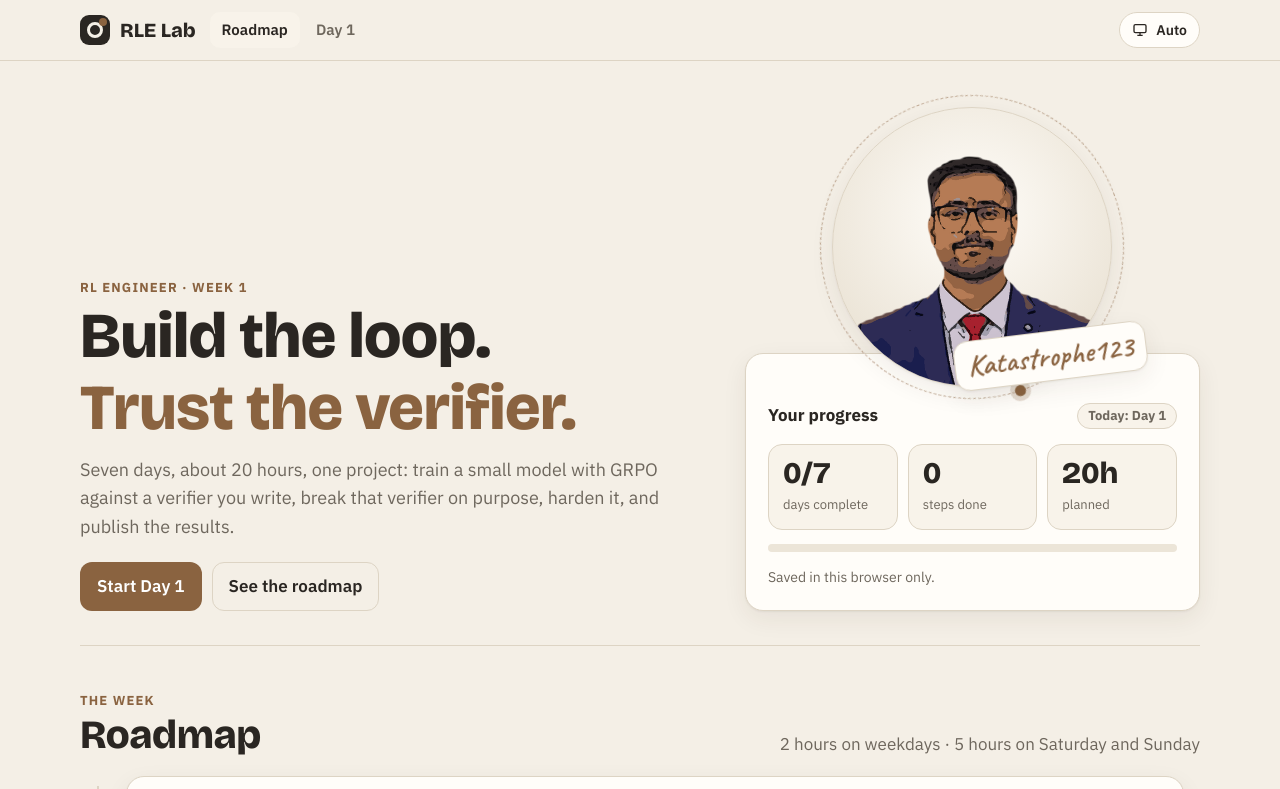
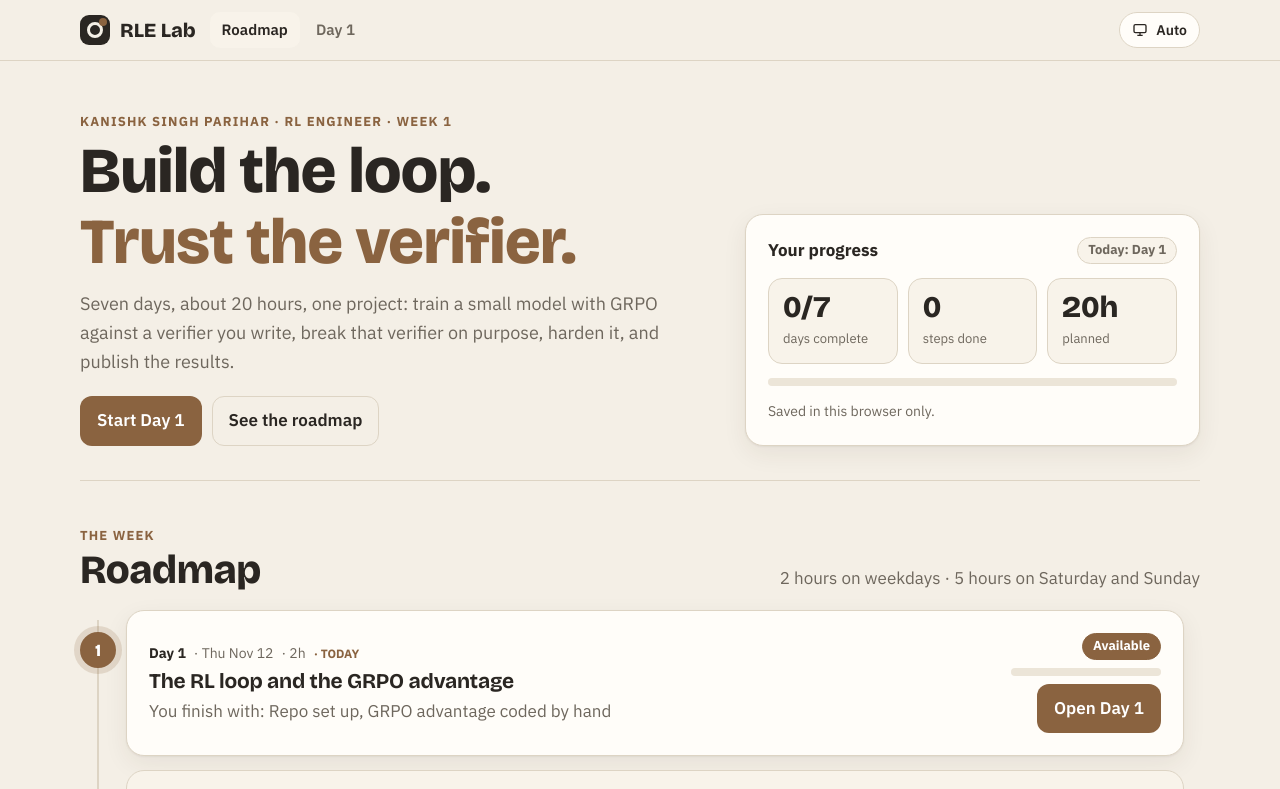
Before and after one commit to Katastrophe123/RLE-Lab, a plain HTML site: page index.html in a window 1280 px wide. Shown: the top 789 px of the page. Drawn offline with nearby package versions, Linux system fonts and the light colour scheme.

Commit message:
Remove hero portrait; add Kanishk Singh Parihar as author
- Drop the illustrated avatar, its styles and the signature font
- Show the author's name in the hero, footers and page metadata

```diff
--- a/index.html
+++ b/index.html
@@ -4,11 +4,12 @@
 <meta charset="utf-8">
 <meta name="viewport" content="width=device-width, initial-scale=1">
 <title>RLE Lab</title>
-<meta name="description" content="A one-week, hands-on path to building RL training loops and verifiers you can trust.">
+<meta name="author" content="Kanishk Singh Parihar">
+<meta name="description" content="Kanishk Singh Parihar's one-week, hands-on path to building RL training loops and verifiers you can trust.">
 <script>(function(){var t=null;try{t=localStorage.getItem("rle-theme")}catch(e){}if(!t){try{t=JSON.parse(window.name||"{}")["rle-theme"]}catch(e){}}if(t&&t!=="system")document.documentElement.setAttribute("data-mode",t)})()</script>
 <link rel="preconnect" href="https://fonts.googleapis.com">
 <link rel="preconnect" href="https://fonts.gstatic.com" crossorigin>
-<link href="https://fonts.googleapis.com/css2?family=Bricolage+Grotesque:opsz,wght@12..96,700;12..96,800&family=Caveat:wght@600&family=IBM+Plex+Mono:wght@400;600&family=IBM+Plex+Sans:wght@400;500;600;700&display=swap" rel="stylesheet">
+<link href="https://fonts.googleapis.com/css2?family=Bricolage+Grotesque:opsz,wght@12..96,700;12..96,800&family=IBM+Plex+Mono:wght@400;600&family=IBM+Plex+Sans:wght@400;500;600;700&display=swap" rel="stylesheet">
 <link rel="stylesheet" href="assets/site.css">
 <script src="assets/site.js" defer></script>
 <style>
@@ -21,16 +22,6 @@
 .stat b { display: block; font-family: var(--display); font-size: 30px; font-weight: 800; font-variant-numeric: tabular-nums; line-height: 1.1; }
 .stat span { color: var(--muted); font-size: 13px; }
 
-.side { display: grid; gap: 0; }
-.avatar { position: relative; width: min(280px, 72%); aspect-ratio: 1; margin: 0 auto -34px; z-index: 1; }
-.avatar .disc { position: absolute; inset: 0; border-radius: 50%; background: radial-gradient(circle at 50% 38%, var(--surface) 0%, var(--bg-2) 72%); border: 1px solid var(--line); box-shadow: var(--shadow); overflow: hidden; }
-.avatar .disc img { position: absolute; left: -22%; top: 6%; width: 144%; height: auto; animation: breathe 6s ease-in-out infinite; transform-origin: 50% 100%; }
-.avatar .orbit { position: absolute; inset: -12px; border-radius: 50%; border: 1.5px dashed color-mix(in srgb, var(--accent) 55%, transparent); animation: spin 26s linear infinite; }
-.avatar .orbit::after { content: ""; position: absolute; top: 50%; right: -6px; width: 11px; height: 11px; border-radius: 50%; background: var(--accent); box-shadow: 0 0 0 5px color-mix(in srgb, var(--accent) 22%, transparent); }
-.sig { position: absolute; right: -34px; bottom: 6px; transform: rotate(-7deg); font-family: "Caveat", "Segoe Script", cursive; font-size: 30px; font-weight: 600; color: var(--eyebrow); background: var(--surface); border: 1px solid var(--line); border-radius: 14px; padding: 0 12px; box-shadow: var(--shadow); white-space: nowrap; }
-@keyframes spin { to { transform: rotate(360deg); } }
-@keyframes breathe { 0%, 100% { transform: translateY(0) scale(1); } 50% { transform: translateY(-4px) scale(1.012); } }
-.side .summary { padding-top: 48px; }
 .section-head { display: flex; justify-content: space-between; align-items: end; gap: 12px; flex-wrap: wrap; margin: 40px 0 18px; }
 
 /* roadmap */
@@ -83,7 +74,7 @@
 <main>
   <section class="hero">
     <div>
-      <span class="eyebrow">RL Engineer · Week 1</span>
+      <span class="eyebrow">Kanishk Singh Parihar · RL Engineer · Week 1</span>
       <h1>Build the loop. <em>Trust the verifier.</em></h1>
       <p class="lead">Seven days, about 20 hours, one project: train a small model with GRPO against a verifier you write, break that verifier on purpose, harden it, and publish the results.</p>
       <div class="row" style="margin-top:20px">
@@ -91,13 +82,7 @@
         <a class="btn ghost" href="#roadmap">See the roadmap</a>
       </div>
     </div>
-    <div class="side">
-      <figure class="avatar" style="margin-top:0">
-        <span class="orbit" aria-hidden="true"></span>
-        <span class="disc"><img src="assets/avatar.png" alt="Illustrated portrait of Katastrophe123 in a navy suit and red tie" width="720" height="720"></span>
-        <figcaption class="sig">Katastrophe123</figcaption>
-      </figure>
-      <div class="summary card">
+    <div class="summary card">
       <div class="row" style="justify-content:space-between"><b>Your progress</b><span class="pill" id="todayPill">Day 1</span></div>
       <div class="stats">
         <div class="stat"><b id="sDays">0/7</b><span>days complete</span></div>
@@ -106,7 +91,6 @@
       </div>
       <div class="bar" aria-hidden="true"><i id="weekBar" style="width:0%"></i></div>
       <p style="margin:0;color:var(--muted);font-size:14px">Saved in this browser only.</p>
-    </div>
     </div>
   </section>
 
@@ -142,7 +126,7 @@
   </div>
 </main>
 
-<footer class="site-foot"><div class="in"><span>RLE Lab · a personal study track for RL engineering</span><span>Progress is stored in your browser.</span></div></footer>
+<footer class="site-foot"><div class="in"><span>RLE Lab · a study track by Kanishk Singh Parihar</span><span>Progress is stored in your browser.</span></div></footer>
 
 <script>
 document.addEventListener("DOMContentLoaded", () => {
```
Also changed, not shown: days/day1/index.html (+1 -1 lines), assets/avatar.png (deleted).
